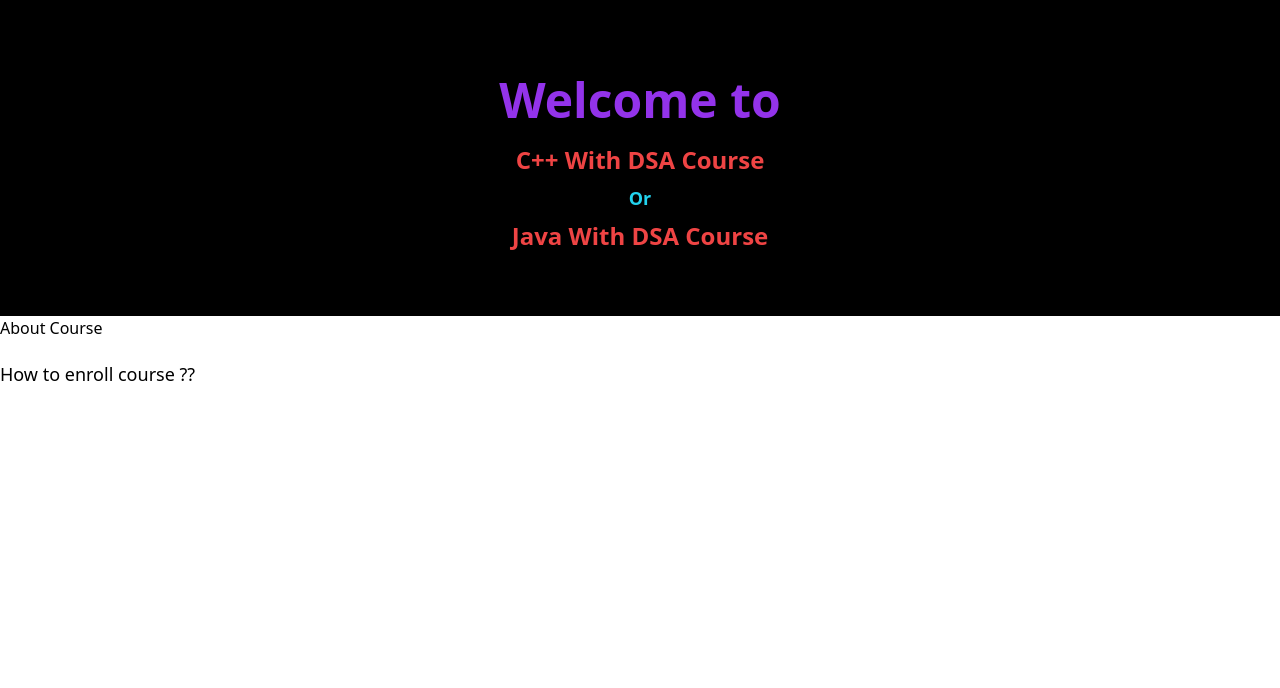
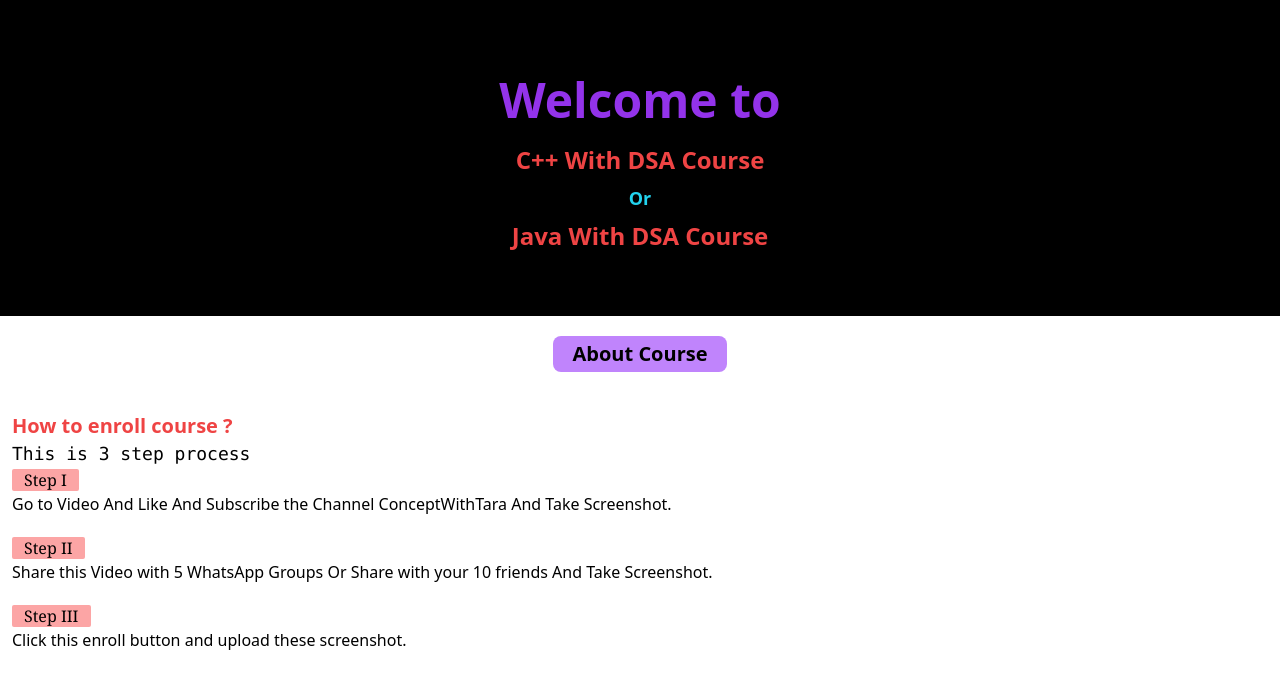
Before and after one commit to tara122333/finehubs-front-end, a React (Create React App) app: page / in a window 1280 px wide. Shown: the top 688 px of the page. Built offline with nearby package versions, Linux system fonts and the light colour scheme.

Commit message:
add steps of the enrollment without image or example

```diff
--- a/src/App.jsx
+++ b/src/App.jsx
@@ -1,5 +1,5 @@
 import React from "react";
-import {Routes,Route} from 'react-router-dom'
+// import {Routes,Route} from 'react-router-dom'
 
 // import Home from "./Page/Home";
 import Temp from "./Page/Temp";
--- a/src/components/Course/Home.jsx
+++ b/src/components/Course/Home.jsx
@@ -5,19 +5,39 @@ const Home = () => {
     <>
         <div>
             <div className='flex flex-col justify-center items-center py-16 bg-black gap-2'>
-                <h1 className='text-5xl font-bold text-purple-600 py-3'>Welcome to </h1>
+                <h1 className='text-5xl font-bold text-purple-600 py-3'>Welcome to</h1>
                 <h3 className='text-2xl font-bold text-red-500'>C++ With DSA Course</h3>
                 <h6 className='text-lg font-semibold text-cyan-400'>Or</h6>
                 <h3 className='text-2xl font-bold text-red-500' >Java With DSA Course</h3>
             </div>
 
-            <div>
-                <h1>About Course</h1>
+            <div className='flex justify-center items-center py-5'>
+                <h1 className='px-5 py-1 rounded-lg bg-purple-400 text-xl font-bold'>About Course</h1>
+                <div>
+
+                </div>
 
             </div>
 
-            <div className='py-5'>
-                <h1 className='text-lg'>How to enroll course ??</h1>
+            <div className='py-5 px-3'>
+                <h1 className='text-xl font-semibold text-red-500'>How to enroll course ?</h1>
+                <h3 className='text-lg font-mono'>This is 3 step process</h3>
+                <din className="flex flex-col gap-5">
+                    <div>
+                        <span className='px-3 bg-red-300 rounded-sm font-serif'>Step I</span>
+                        <p>Go to Video And Like And Subscribe the Channel ConceptWithTara And Take Screenshot.</p>
+                    </div>
+                    <div>
+                    <span className='px-3 bg-red-300 rounded-sm font-serif'>Step II</span>
+                        <p>Share this Video with 5 WhatsApp Groups Or Share with your 10 friends And Take Screenshot.</p>
+                    </div>
+
+                    <div>
+                    <span className='px-3 bg-red-300 rounded-sm font-serif'>Step III</span>
+                        <p>Click this enroll button and upload these screenshot.</p>
+                    </div>
+                </din>
+
             </div>
         </div>
     </>
```
